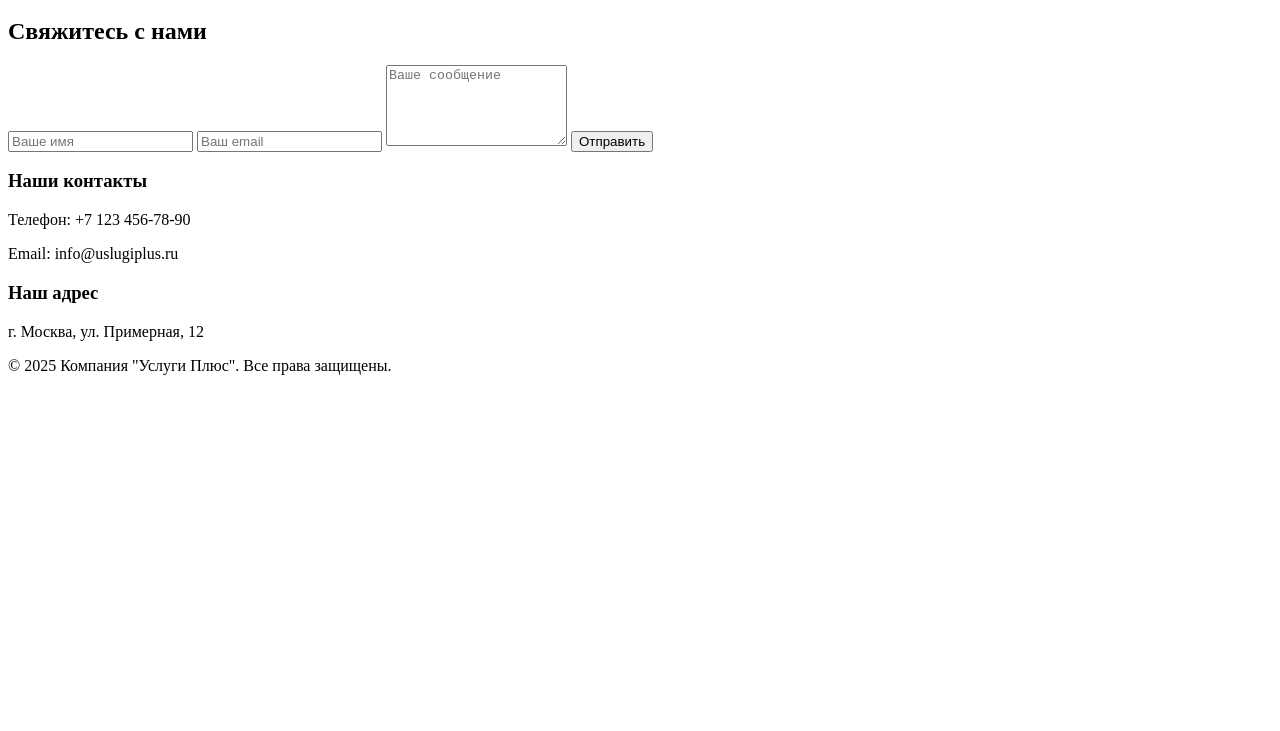
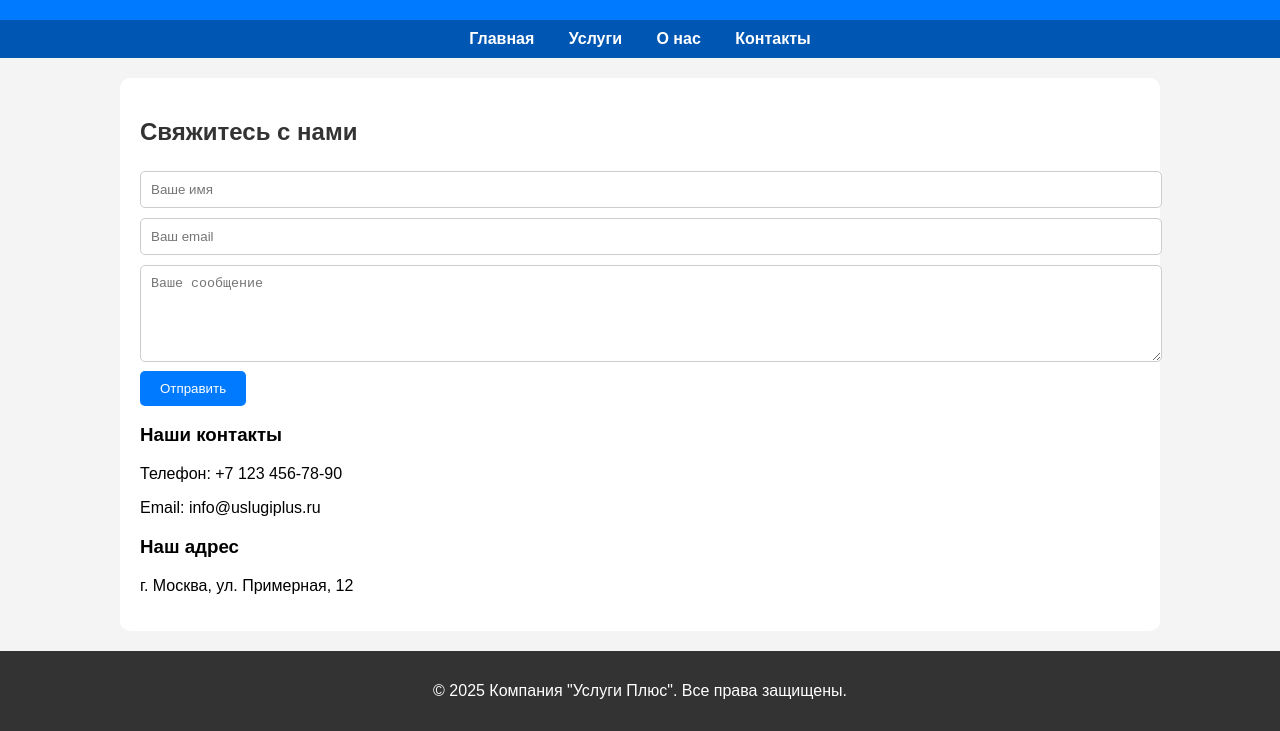
Before and after one commit to OlegNovo52/olegnovo52.github.io, a plain HTML site: page contact.html in a window 1280 px wide. Shown: the part 100-831 px from the top of the page. Before the commit the page ends 800 px from the top, so only its background shows below. Drawn offline with Linux system fonts and the light colour scheme.

Commit message:
Update contact.html

```diff
--- a/contact.html
+++ b/contact.html
@@ -4,7 +4,7 @@
   <meta charset="UTF-8">
   <meta name="viewport" content="width=device-width, initial-scale=1.0">
   <title>Контакты - Компания "Услуги Плюс"</title>
-  <link rel="stylesheet" href="style.">
+  <link rel="stylesheet" href="style.css">
 </head>
 <body>
   <header>
```
